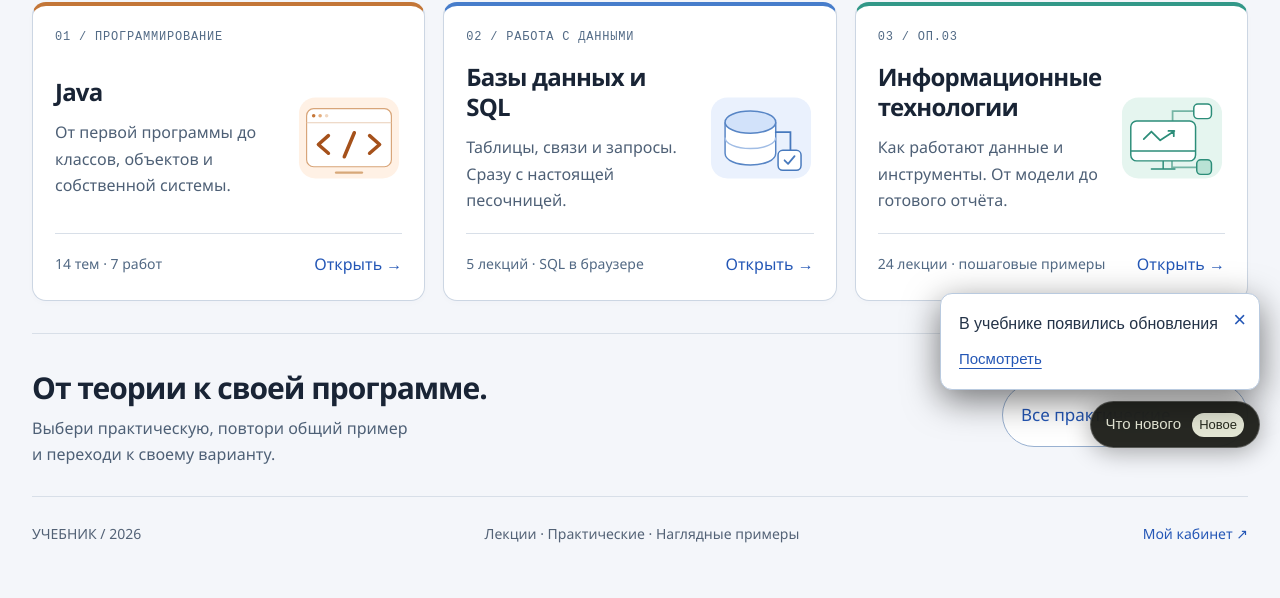
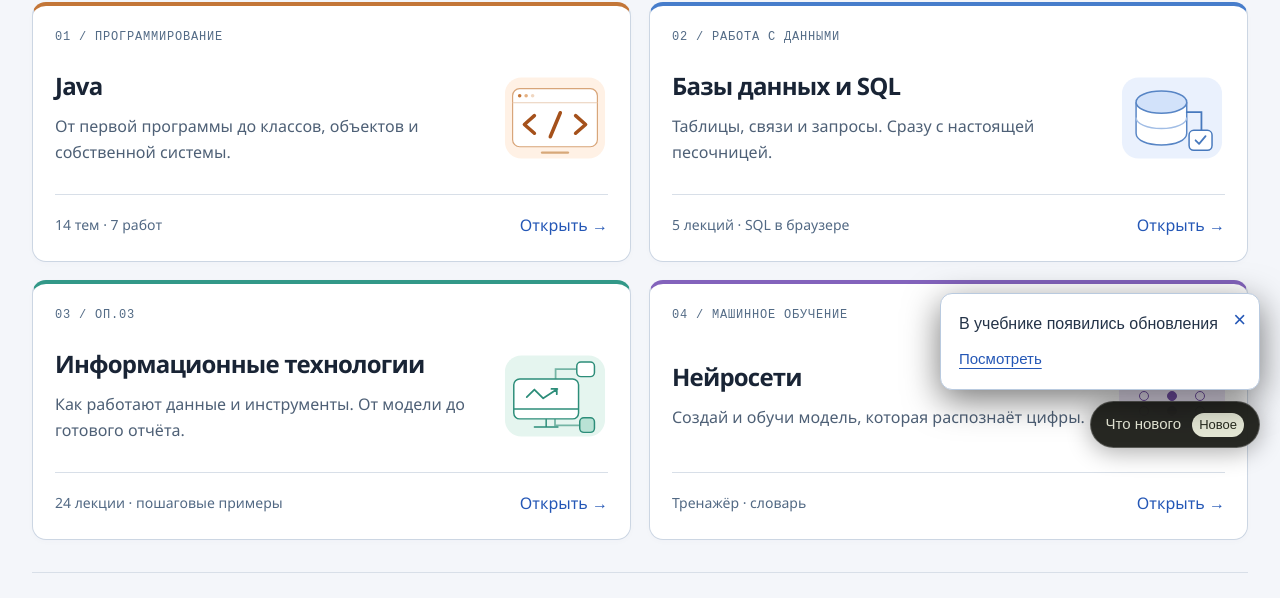
Before and after one commit to chernoknipnick/interactive-textbook, a plain HTML site: page dist/index.html in a window 1280 px wide. Shown: the part 332-930 px from the top of the page. Before the commit the page ends 904 px from the top, so only its background shows below. Drawn offline with Linux system fonts and the light colour scheme.

Commit message:
Show neural networks in the textbook disciplines

```diff
--- a/dist/index.html
+++ b/dist/index.html
@@ -49,6 +49,14 @@
 <a class="discipline-card" href="#java"><span class="card-number">01 / ПРОГРАММИРОВАНИЕ </span><div class="course-card-body"><div class="course-card-copy"><h3>Java</h3><p>От первой программы до классов, <br/>объектов и собственной системы.</p></div><img alt="" class="course-card-image" height="150" src="assets/course-art/java.svg" width="180"/></div><span class="card-bottom"><span id="java-count">Лекции и практика</span><b>Открыть →</b></span></a>
 <a class="discipline-card" href="#home"><span class="card-number">02 / РАБОТА С ДАННЫМИ </span><div class="course-card-body"><div class="course-card-copy"><h3>Базы данных и SQL</h3><p>Таблицы, связи и запросы. <br/>Сразу с настоящей песочницей.</p></div><img alt="" class="course-card-image" height="150" src="assets/course-art/sql.svg" width="180"/></div><span class="card-bottom"><span>5 лекций · SQL в браузере</span><b>Открыть →</b></span></a>
 <a class="discipline-card" href="it/"><span class="card-number">03 / ОП.03 </span><div class="course-card-body"><div class="course-card-copy"><h3>Информационные технологии</h3><p>Как работают данные и инструменты. <br/>От модели до готового отчёта.</p></div><img alt="" class="course-card-image" height="150" src="assets/course-art/it.svg" width="180"/></div><span class="card-bottom"><span>24 лекции · пошаговые примеры</span><b>Открыть →</b></span></a>
+<a class="discipline-card neural-discipline" href="neural-network/">
+  <span class="card-number">04 / МАШИННОЕ ОБУЧЕНИЕ</span>
+  <div class="course-card-body">
+    <div class="course-card-copy"><h3>Нейросети</h3><p>Создай и обучи модель, которая распознаёт цифры.</p></div>
+    <span class="neural-card-art" aria-hidden="true"><i></i><i></i><i></i><i></i><i></i><i></i><i></i><i></i><i></i></span>
+  </div>
+  <span class="card-bottom"><span>Тренажёр · словарь</span><b>Открыть →</b></span>
+</a>
 </div>
 </section>
 <section class="practice-feature"><div><p class="eyebrow">02 / ПОПРОБУЙ САМ</p><h2>От теории к своей программе.</h2><p>Выбери практическую, повтори общий пример<br/>и переходи к своему варианту.</p></div><a class="outline-button" href="#all-practice">Все практические <span>↗</span></a></section>
--- a/dist/light.css
+++ b/dist/light.css
@@ -131,6 +131,13 @@ body .trace-cells>div{transition:background-color var(--dur-2) var(--ease-out),b
 body .oop-node rect{transition:fill var(--dur-2) var(--ease-out),stroke var(--dur-2) var(--ease-out)}body .oop-node text{transition:fill var(--dur-2) var(--ease-out)}body .visual-node{transition:background-color var(--dur-2) var(--ease-out),border-color var(--dur-2) var(--ease-out)}
 body .oop-link{animation-play-state:paused}body .oop-widget.is-playing:not(.is-paused) .oop-link{animation-play-state:running}
 @media(prefers-reduced-motion:reduce){body .course-page,body .practice-hub,body #library,body .course-card-image,body .trace-cells>div,body .oop-node *,body .oop-link,body .visual-node{animation:none!important;transition:none!important;transform:none!important}}
+body #courses .neural-discipline{border-top:4px solid #8363bc}
+html[data-theme="dark"] body #courses .neural-discipline{border-top-color:#bea4ee}
+.neural-card-art{display:grid;grid-template-columns:repeat(3,1fr);gap:5px;place-items:center;padding:14px;border-radius:16px;background:#efe8fa;color:#7652aa}
+.neural-card-art i{width:10px;height:10px;border:1px solid currentColor;border-radius:50%}
+.neural-card-art i:nth-child(3n+2){background:currentColor}
+@media(min-width:901px){body #courses .discipline-grid{grid-template-columns:repeat(2,minmax(0,1fr))}}
+@media(min-width:1450px){body #courses .discipline-grid{grid-template-columns:repeat(4,minmax(0,1fr))}body #courses .course-card-body{grid-template-columns:minmax(0,1fr) 72px;gap:10px}body #courses .course-card-image{width:72px;height:72px}body #courses .discipline-card>.card-bottom{flex-wrap:wrap}}
 
 .reader-accessible-title{position:absolute!important;width:1px!important;height:1px!important;padding:0!important;margin:-1px!important;overflow:hidden!important;clip:rect(0,0,0,0)!important;white-space:nowrap!important;border:0!important}
 
```
